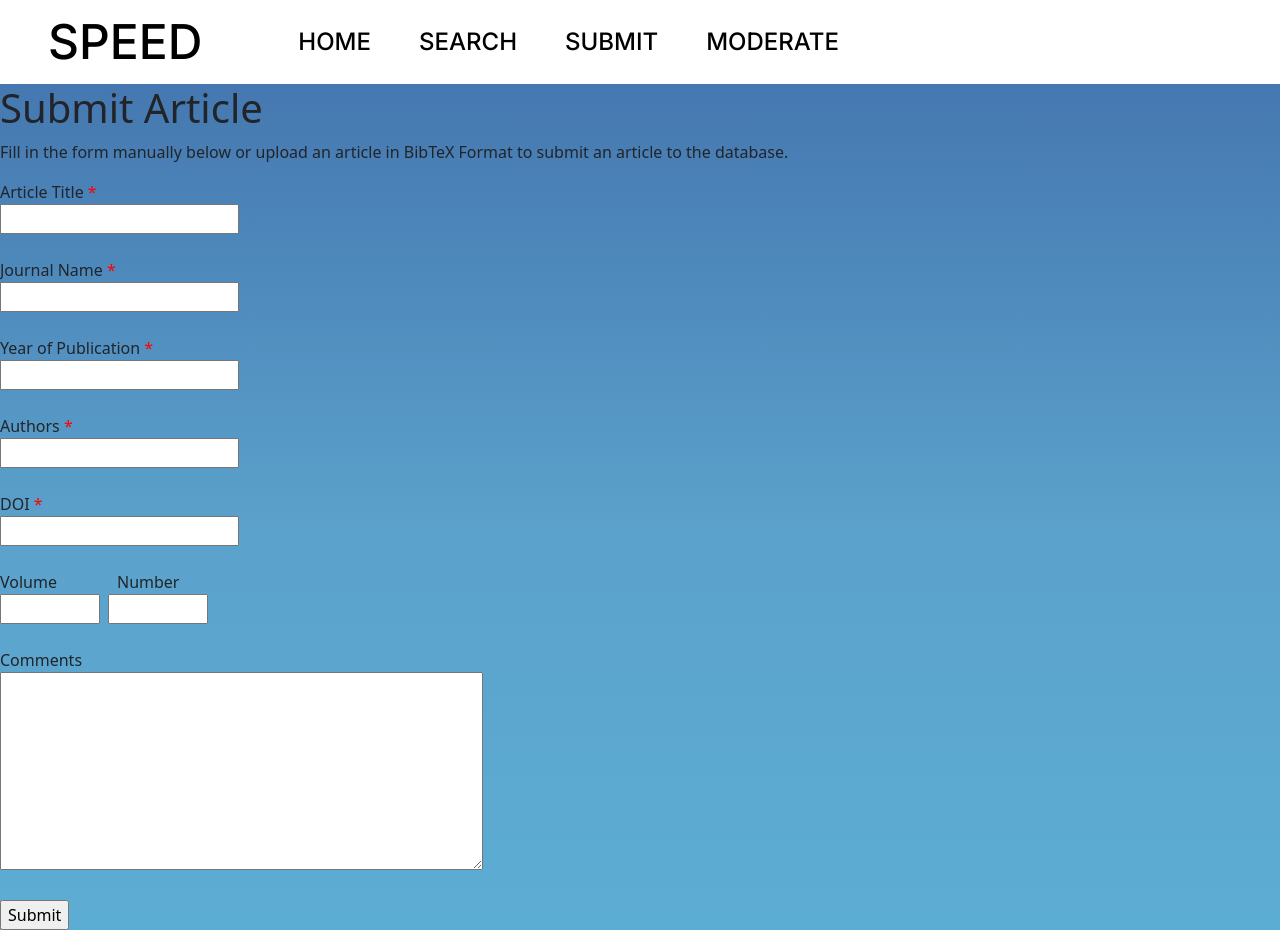
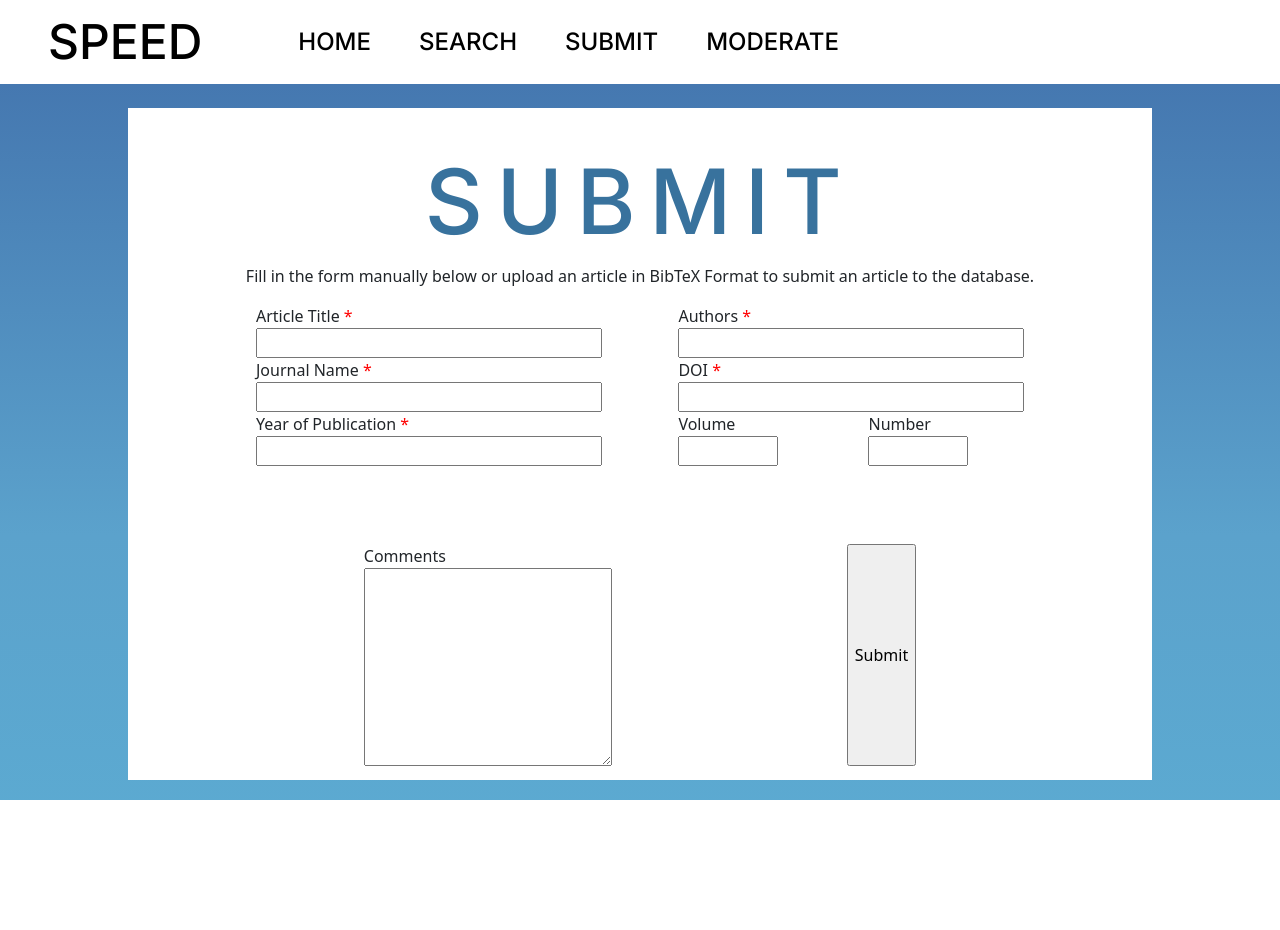
Before and after one commit to CISE-2023/SPEED-App, a Next.js app in the folder frontend/: page /submit in a window 1280 px wide. After the commit the page ends 800 px from the top, so only its background shows below. Built offline with nearby package versions, Linux system fonts and the light colour scheme.

Commit message:
style: starting styling the layout of the submit page
Most of the submit page is styled, layout looks like the form from the design, need to adjust the comments and submit box.

```diff
--- a/frontend/src/app/layout.css
+++ /dev/null
@@ -1,3 +0,0 @@
-.btn{
-    height:200px;
-}
--- a/frontend/src/app/layout.tsx
+++ b/frontend/src/app/layout.tsx
@@ -15,7 +15,7 @@ export const metadata: Metadata = {
   description: 'Generated by create next app',
 }
 
-export default function RootLayout({
+export default function Layout({
   children,
 }: {
   children: React.ReactNode
--- a/frontend/src/app/page.tsx
+++ b/frontend/src/app/page.tsx
@@ -11,7 +11,6 @@ export default function Home() {
             <div className={styles.container}>
                 <h1 className={styles.heading}>SPEED</h1>
                 <h2 className={styles.subheading}>ABOUT</h2>
-                <br />
                 <p className={styles.text}>
                 Lorem ipsum dolor sit amet, consectetur adipiscing elit,
                 sed do eiusmod t empor incididunt ut labore et dolore magna aliqua.
--- /dev/null
+++ b/frontend/src/app/styles/Submit.module.css
@@ -0,0 +1,17 @@
+.wrapper{
+    display: flex;
+    width: 60vw;
+    height: 30vh;
+    justify-content: space-between;
+}
+
+.columnWrapper{
+    display: flex;
+    width: 45%;
+    flex-direction: column;
+}
+
+.rowWrapper{
+    display: flex;
+    justify-content: space-between;
+}
--- a/frontend/src/app/styles/globals.scss
+++ b/frontend/src/app/styles/globals.scss
@@ -20,6 +20,14 @@
     display: flex;
     justify-content: center;
     align-items: flex-start;
+}
+
+.pageContents {
+    display: flex;
+    width: 100%;
+    height: 100%;
+    flex-direction: column;
+    align-items: center;
 }
 
 .heading {
--- a/frontend/src/app/submit/page.tsx
+++ b/frontend/src/app/submit/page.tsx
@@ -1,6 +1,8 @@
 "use client";
 
 import { useState } from "react";
+
+import style from "../styles/Submit.module.css";
 
 export default function SubmitPage() {
   const [title, setTitle] = useState("");
@@ -13,11 +15,19 @@ export default function SubmitPage() {
   const [comments, setComments] = useState("");
 
   return (
-        <div>
-            <h1>Submit Article</h1>
-            <p>Fill in the form manually below or upload an article in BibTeX Format to submit an article to the database.</p>
-            <form>
-                <label htmlFor="title">Article Title <span style={{color:"red"}}>*</span></label><br />
+    <div className="page">
+      <div className="pageContents">
+        <h1 className="heading">SUBMIT</h1>
+        <p>
+          Fill in the form manually below or upload an article in BibTeX Format
+          to submit an article to the database.
+        </p>
+        <form className="pageContents">
+          <div className={style.wrapper}>
+            <div className={style.columnWrapper}>
+              <label htmlFor="title">
+                Article Title <span style={{ color: "red" }}>*</span>
+              </label>
               <input
                 type="text"
                 id="title"
@@ -26,9 +36,10 @@ export default function SubmitPage() {
                   setTitle(e.target.value);
                 }}
               />
-                <br /> <br />
 
-                <label htmlFor="journal">Journal Name <span style={{color:"red"}}>*</span></label><br />
+              <label htmlFor="journal">
+                Journal Name <span style={{ color: "red" }}>*</span>
+              </label>
               <input
                 type="text"
                 id="journal"
@@ -37,10 +48,10 @@ export default function SubmitPage() {
                   setJournal(e.target.value);
                 }}
               />
-                <br />
-                <br />
 
-                <label htmlFor="publication">Year of Publication  <span style={{color:"red"}}>*</span></label><br />
+              <label htmlFor="publication">
+                Year of Publication <span style={{ color: "red" }}>*</span>
+              </label>
               <input
                 type="number"
                 id="publication"
@@ -49,10 +60,12 @@ export default function SubmitPage() {
                   setPublication(parseInt(e.target.value));
                 }}
               />
-                <br />
-                <br />
+            </div>
 
-                <label htmlFor="author">Authors  <span style={{color:"red"}}>*</span></label><br />
+            <div className={style.columnWrapper}>
+              <label htmlFor="author">
+                Authors <span style={{ color: "red" }}>*</span>
+              </label>
               <input
                 type="text"
                 id="author"
@@ -61,10 +74,10 @@ export default function SubmitPage() {
                   setAuthor(e.target.value);
                 }}
               />
-                <br />
-                <br />
 
-                <label htmlFor="doi">DOI  <span style={{color:"red"}}>*</span></label><br />
+              <label htmlFor="doi">
+                DOI <span style={{ color: "red" }}>*</span>
+              </label>
               <input
                 type="number"
                 id="doi"
@@ -73,12 +86,12 @@ export default function SubmitPage() {
                   setDOI(parseInt(e.target.value));
                 }}
               />
-                <br />
-                <br />
 
-                <label className="temp" htmlFor="volume">Volume</label>
-                <label className="temp" htmlFor="number">Number</label><br />
-
+              <div className={style.rowWrapper}>
+                <div className={style.columnWrapper}>
+                  <label className="temp" htmlFor="volume">
+                    Volume
+                  </label>
                   <input
                     className="halfSize"
                     type="text"
@@ -86,7 +99,13 @@ export default function SubmitPage() {
                     onChange={(e) => {
                       setVolume(e.target.value);
                     }}
-                /> &nbsp;
+                  />{" "}
+                </div>
+
+                <div className={style.columnWrapper}>
+                  <label className="temp" htmlFor="number">
+                    Number
+                  </label>
                   <input
                     className="halfSize"
                     type="number"
@@ -95,11 +114,13 @@ export default function SubmitPage() {
                       setNumber(parseInt(e.target.value));
                     }}
                   />
-
-                <br />
-                <br />
-
-                <label htmlFor="comments">Comments</label><br />
+                </div>
+              </div>
+            </div>
+          </div>
+          <div className={style.rowWrapper}>
+            <div className={style.columnWrapper}>
+              <label htmlFor="comments">Comments</label>
               <textarea
                 rows={8}
                 cols={50}
@@ -108,11 +129,11 @@ export default function SubmitPage() {
                   setComments(e.target.value);
                 }}
               />
-                <br />
-                <br />
-
+            </div>
             <input type="submit" />
+          </div>
         </form>
+      </div>
     </div>
   );
 }
--- a/frontend/src/components/Button.tsx
+++ b/frontend/src/components/Button.tsx
@@ -1,4 +1,4 @@
-import React from 'react';
+/*import React from 'react';
 import styles from '../styles/Button.module.css';
 
 type Props = {
@@ -16,4 +16,4 @@ function Button({onClick, name} : Props) {
     );
 }
 
-export default Button;
+export default Button;*/
```
Also changed, not shown: frontend/src/app/search/page.tsx (+3 -6 lines), frontend/src/app/styles/Search.module.css (+0 -10 lines). Lines whose indentation alone changed are shown as unchanged.
